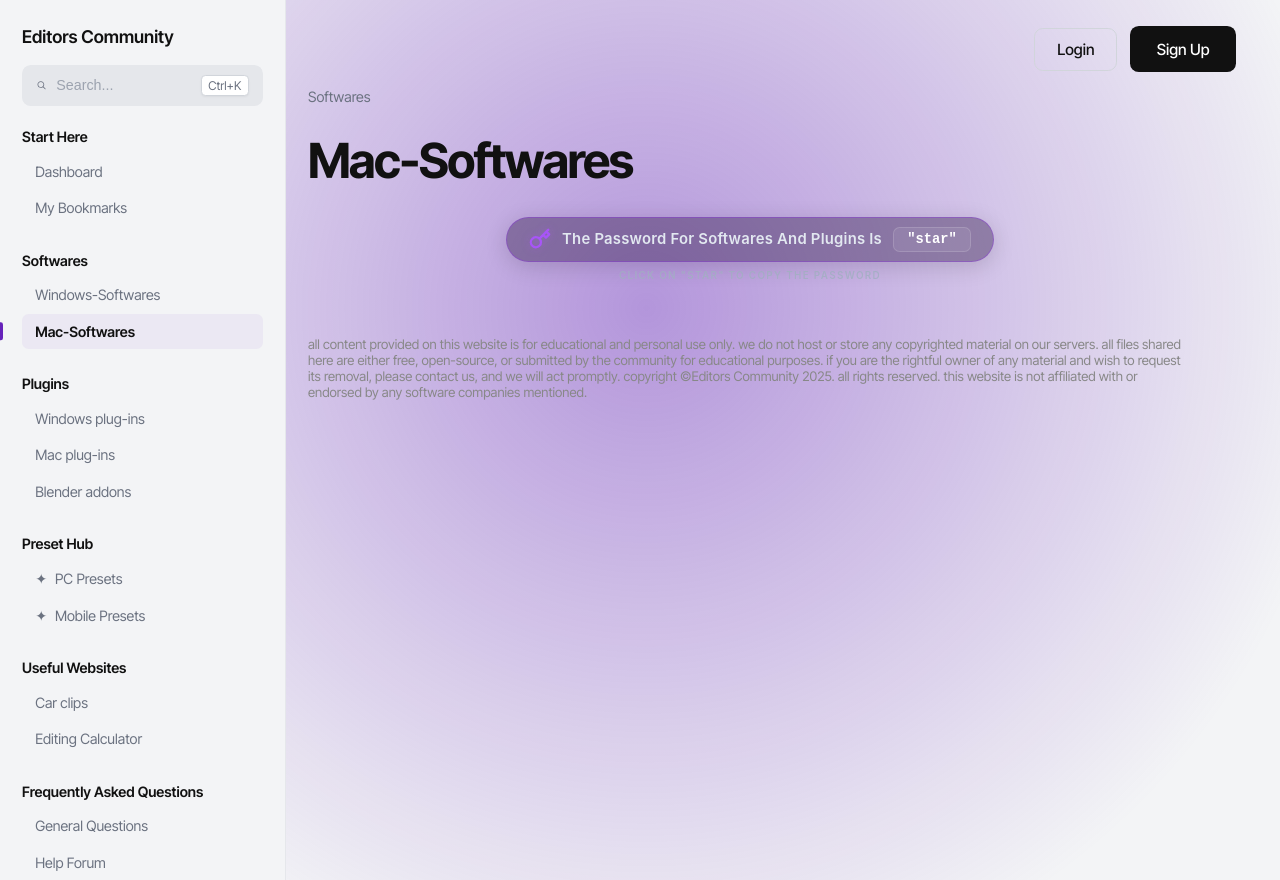
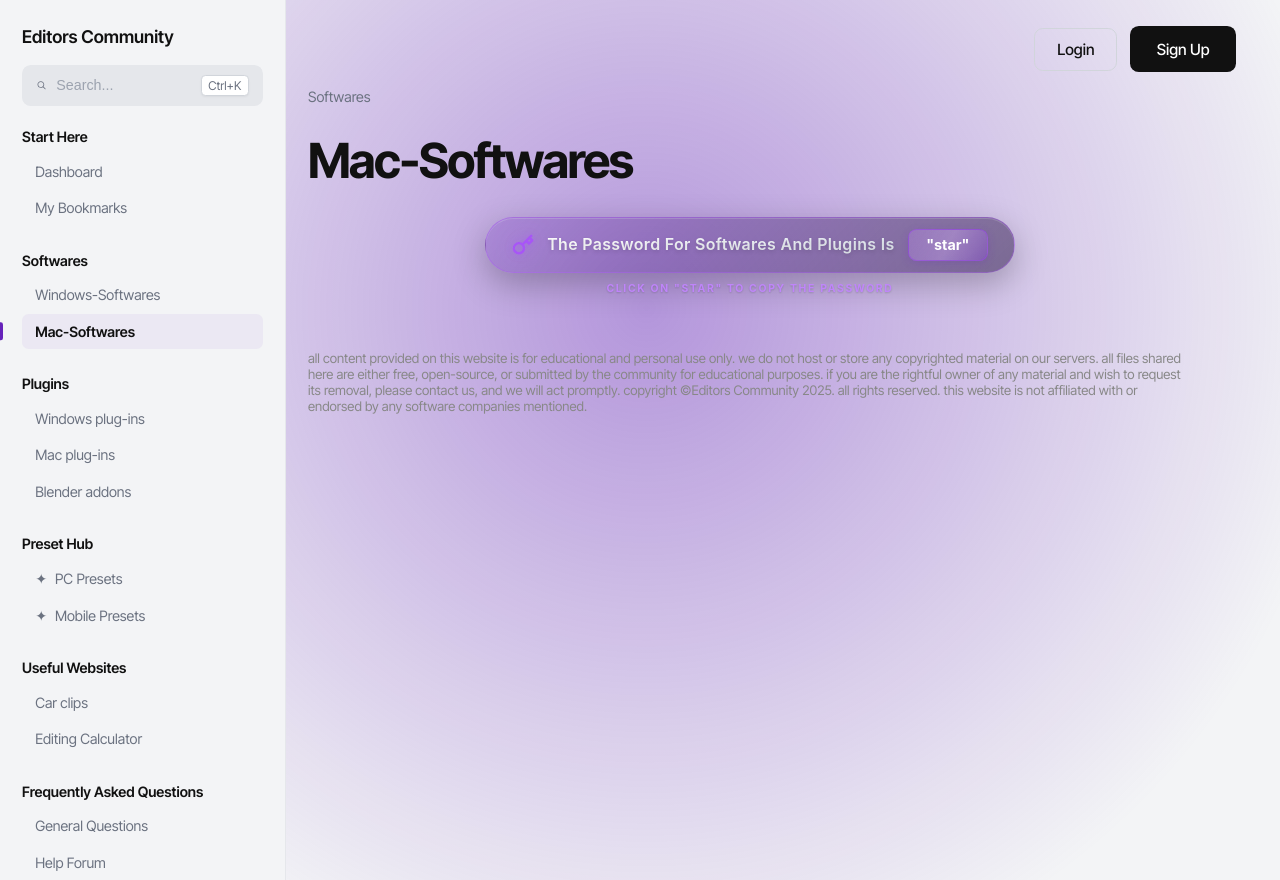
Before and after one commit to realinsanedev/The-Editors-Community, a website: page index.html in a window 1280 px wide. Both pictures are taken after a click on the link "Mac-Softwares". Drawn offline with Linux system fonts and the light colour scheme; no server answers.

Commit message:
Upgrade password copy banner with high-end glassmorphism and breathing/shine effects

```diff
--- a/styles.css
+++ b/styles.css
@@ -340,70 +340,105 @@ body {
     flex-direction: column;
     align-items: center;
     justify-content: center;
-    margin: 15px 0 25px 0;
+    margin: 20px 0 30px 0;
     font-family: 'Inter', sans-serif;
+}
+
+@keyframes pulse-glow {
+    0%, 100% {
+        filter: drop-shadow(0 0 3px rgba(168, 85, 247, 0.4)) drop-shadow(0 0 10px rgba(168, 85, 247, 0.4));
+        transform: scale(1);
+    }
+    50% {
+        filter: drop-shadow(0 0 8px rgba(168, 85, 247, 0.8)) drop-shadow(0 0 20px rgba(168, 85, 247, 0.8));
+        transform: scale(1.05);
+    }
 }
 
 .password-banner {
     display: inline-flex;
     align-items: center;
-    gap: 10px;
-    background: rgba(43, 20, 68, 0.4); /* Dark semi-transparent purple */
-    border: 1px solid rgba(138, 43, 226, 0.35); /* Subtle purple border */
-    padding: 8px 20px;
+    gap: 12px;
+    background: linear-gradient(135deg, rgba(102, 34, 186, 0.25) 0%, rgba(33, 13, 61, 0.5) 100%);
+    border: 1px solid rgba(168, 85, 247, 0.35); /* Subtle purple border */
+    padding: 10px 24px;
     border-radius: 50px;
-    box-shadow: 0 4px 20px 0 rgba(0, 0, 0, 0.15);
-    backdrop-filter: blur(10px);
-    -webkit-backdrop-filter: blur(10px);
-    max-width: 100%;
+    box-shadow: 0 10px 30px rgba(0, 0, 0, 0.25), inset 0 1px 0 rgba(255, 255, 255, 0.15);
+    backdrop-filter: blur(12px);
+    -webkit-backdrop-filter: blur(12px);
+    max-width: 95%;
     box-sizing: border-box;
-    transition: all 0.3s ease;
+    transition: all 0.4s cubic-bezier(0.165, 0.84, 0.44, 1);
 }
 
 .password-banner:hover {
-    border-color: rgba(138, 43, 226, 0.6);
-    box-shadow: 0 4px 20px 0 rgba(138, 43, 226, 0.1);
+    border-color: rgba(168, 85, 247, 0.6);
+    box-shadow: 0 15px 35px rgba(102, 34, 186, 0.3), inset 0 1px 0 rgba(255, 255, 255, 0.2);
+    transform: translateY(-2px);
 }
 
 .password-key-icon {
     color: #a855f7; /* Vibrant purple key */
     flex-shrink: 0;
-    filter: drop-shadow(0 0 4px rgba(168, 85, 247, 0.3));
-    display: flex;
-    align-items: center;
+    display: flex;
+    align-items: center;
+    animation: pulse-glow 3s infinite ease-in-out;
 }
 
 .password-key-icon svg {
-    width: 16px !important;
-    height: 16px !important;
+    width: 18px !important;
+    height: 18px !important;
 }
 
 .password-banner-text {
-    color: #e2e8f0; /* Light gray text */
-    font-size: 13.5px;
+    background: linear-gradient(to right, #ffffff, #e2e8f0);
+    -webkit-background-clip: text;
+    -webkit-text-fill-color: transparent;
+    font-size: 14.5px;
     font-weight: 600;
-    letter-spacing: 0.2px;
+    letter-spacing: 0.3px;
+    text-shadow: 0 2px 4px rgba(0, 0, 0, 0.15);
 }
 
 .password-copy-badge {
-    background: rgba(255, 255, 255, 0.07);
-    border: 1px solid rgba(255, 255, 255, 0.15);
+    position: relative;
+    overflow: hidden;
+    background: linear-gradient(135deg, rgba(168, 85, 247, 0.2) 0%, rgba(102, 34, 186, 0.45) 100%);
+    border: 1px solid rgba(168, 85, 247, 0.5);
     color: #ffffff;
-    padding: 4px 12px;
-    border-radius: 6px;
-    font-size: 12.5px;
+    padding: 6px 16px;
+    border-radius: 8px;
+    font-size: 13px;
     font-weight: 700;
-    font-family: monospace;
+    font-family: 'Outfit', 'Inter', sans-serif;
     cursor: pointer;
-    transition: all 0.2s cubic-bezier(0.4, 0, 0.2, 1);
+    transition: all 0.3s cubic-bezier(0.165, 0.84, 0.44, 1);
     outline: none;
     user-select: none;
+    box-shadow: 0 2px 8px rgba(102, 34, 186, 0.2);
+}
+
+.password-copy-badge::after {
+    content: '';
+    position: absolute;
+    top: 0;
+    left: -50%;
+    width: 200%;
+    height: 100%;
+    background: linear-gradient(to right, transparent, rgba(255, 255, 255, 0.25), transparent);
+    transform: skewX(-25deg);
+    transition: 0.75s;
 }
 
 .password-copy-badge:hover {
-    background: rgba(255, 255, 255, 0.15);
-    border-color: rgba(255, 255, 255, 0.3);
+    background: linear-gradient(135deg, rgba(168, 85, 247, 0.3) 0%, rgba(102, 34, 186, 0.6) 100%);
+    border-color: rgba(168, 85, 247, 0.8);
     transform: scale(1.05);
+    box-shadow: 0 4px 12px rgba(102, 34, 186, 0.4);
+}
+
+.password-copy-badge:hover::after {
+    left: 125%;
 }
 
 .password-copy-badge:active {
@@ -414,44 +449,48 @@ body {
     background: rgba(34, 197, 94, 0.2) !important;
     border-color: rgb(34, 197, 94) !important;
     color: rgb(34, 197, 94) !important;
+    box-shadow: 0 0 12px rgba(34, 197, 94, 0.3);
 }
 
 .password-banner-subtext {
-    font-size: 9px;
-    color: #a0aec0;
+    font-size: 9.5px;
+    color: #c084fc; /* soft violet color */
     text-transform: uppercase;
-    letter-spacing: 1.2px;
-    margin-top: 6px;
-    font-weight: 600;
-    opacity: 0.8;
+    letter-spacing: 1.5px;
+    margin-top: 8px;
+    font-weight: 700;
+    opacity: 0.95;
+    text-shadow: 0 1px 2px rgba(0, 0, 0, 0.2);
 }
 
 .software-pass-info {
-    font-size: 14px;
+    font-size: 14.5px;
     font-weight: 500;
-    color: var(--text-secondary);
+    color: #e2e8f0;
     text-align: center;
     margin-bottom: 15px;
     font-style: italic;
+    opacity: 0.95;
+    text-shadow: 0 2px 4px rgba(0, 0, 0, 0.15);
 }
 
 /* Ensure responsiveness */
 @media (max-width: 640px) {
     .password-banner {
-        padding: 6px 14px;
-        border-radius: 20px;
+        padding: 8px 16px;
+        border-radius: 30px;
         flex-direction: row;
         text-align: left;
-        gap: 8px;
+        gap: 10px;
     }
 
     .password-banner-text {
-        font-size: 12px;
+        font-size: 12.5px;
     }
 
     .password-copy-badge {
-        padding: 3px 8px;
-        font-size: 11px;
+        padding: 4px 10px;
+        font-size: 11.5px;
     }
 }
 
```
